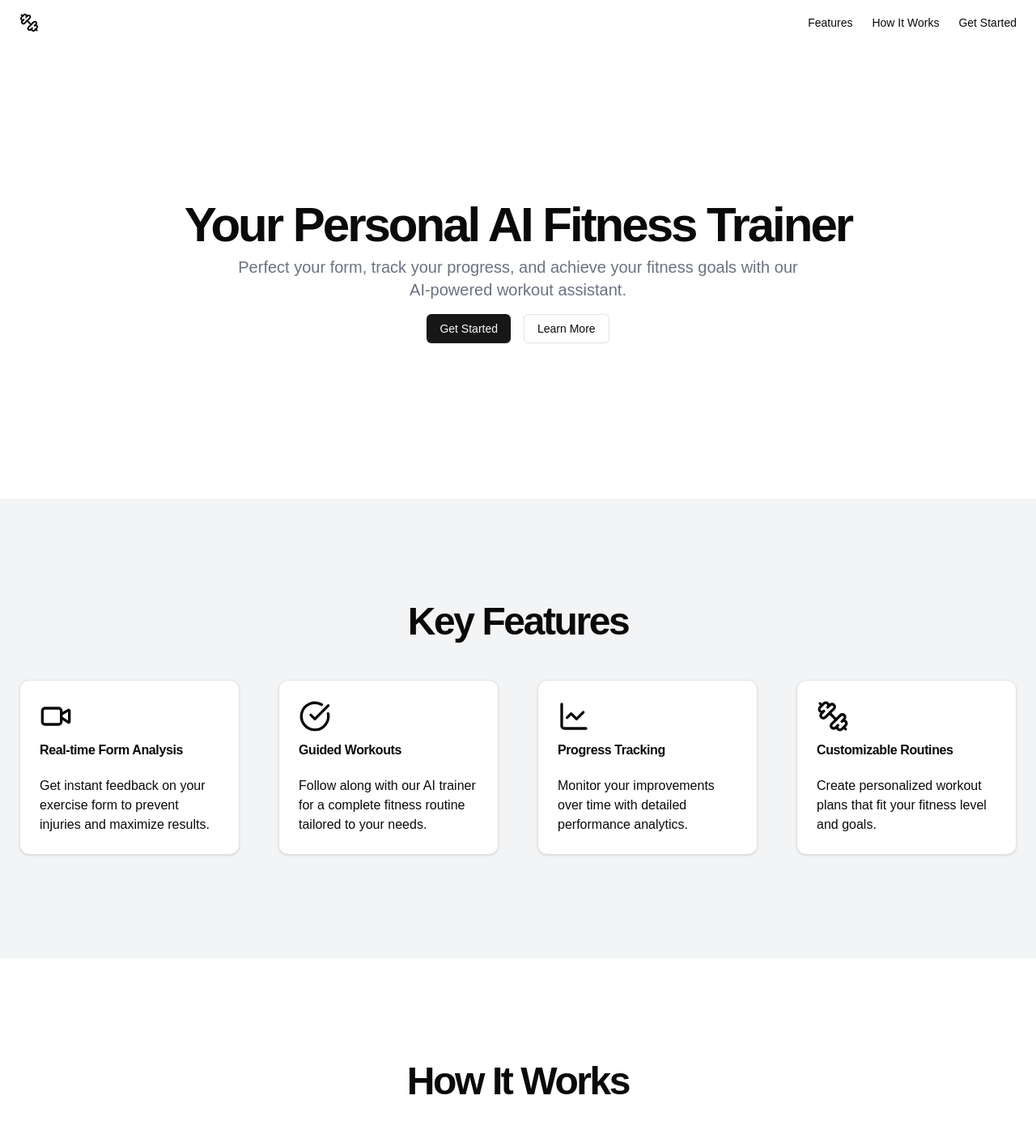
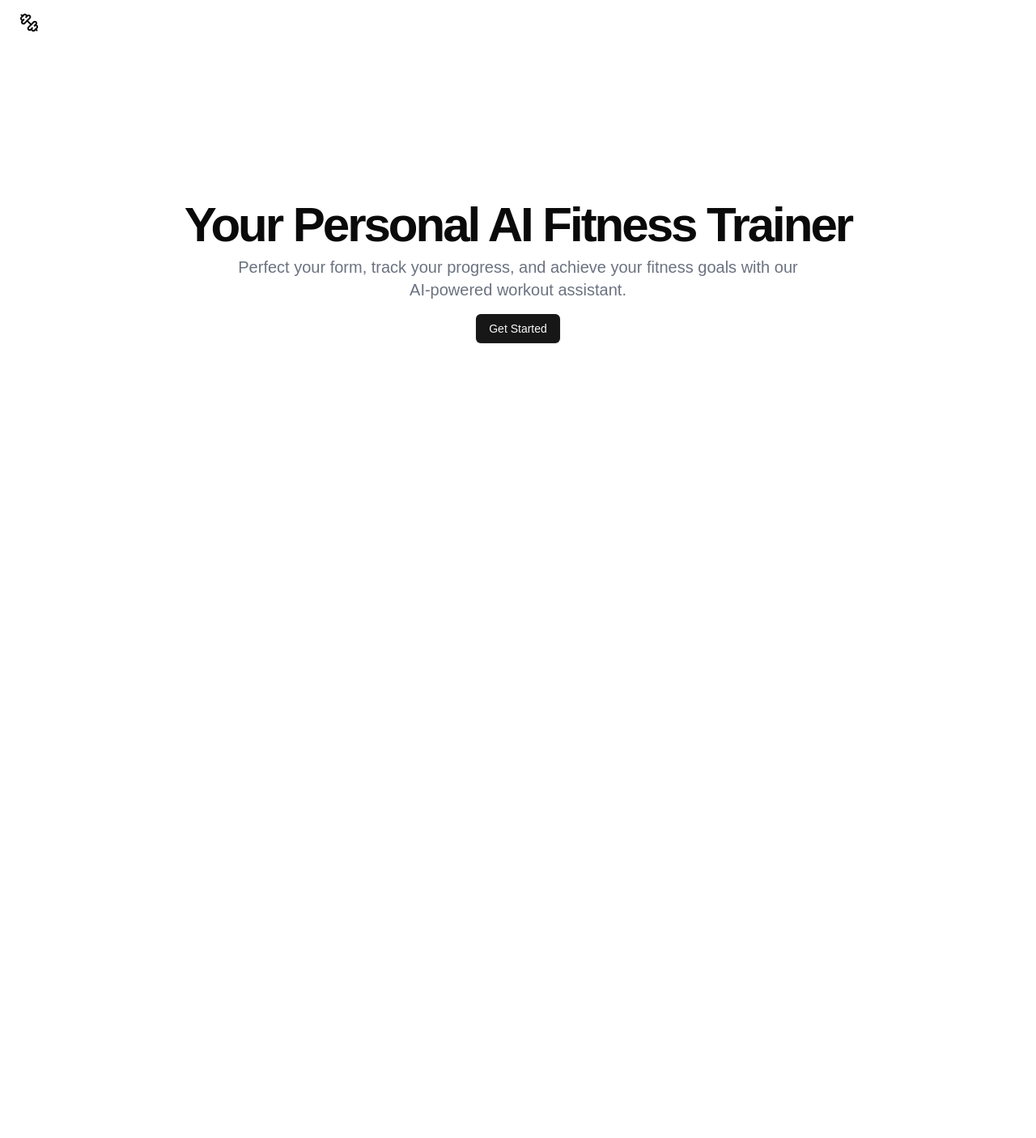
Before and after one commit to aniketkatkar97/fitness-trainer, a Next.js app: page / in a window 1280 px wide. Shown: the top 1406 px of the page at 81% size. After the commit the page ends 800 px from the top, so only its background shows below. Built offline with nearby package versions, Linux system fonts and the light colour scheme.

Commit message:
update exercise count, order, and readme file

```diff
--- a/src/components/ExerciseDashboard/ExerciseDashboard.tsx
+++ b/src/components/ExerciseDashboard/ExerciseDashboard.tsx
@@ -22,7 +22,8 @@ function ExerciseDashboard() {
           gutter={[16, 16]}
           style={{ height: "100%" }}
         >
-          <Col>
+          <Col offset={4}>
+            <strong>You will have to perform 5 reps for each exercise</strong>
             <Steps
               current={currentExercise.key}
               percent={(repCount / totalReps) * 100}
--- a/src/components/landing-page.tsx
+++ b/src/components/landing-page.tsx
@@ -1,7 +1,7 @@
-import { Button } from '@/components/ui/button';
-import { Card, CardContent, CardHeader, CardTitle } from '@/components/ui/card';
-import { CheckCircle, Dumbbell, LineChart, Video } from 'lucide-react';
-import Link from 'next/link';
+import { Button } from "@/components/ui/button";
+import { Card, CardContent, CardHeader, CardTitle } from "@/components/ui/card";
+import { CheckCircle, Dumbbell, LineChart, Video } from "lucide-react";
+import Link from "next/link";
 
 export default function LandingPage() {
   return (
@@ -11,7 +11,7 @@ export default function LandingPage() {
           <Dumbbell className="h-6 w-6" />
           <span className="sr-only">Fitness Trainer</span>
         </Link>
-        <nav className="ml-auto flex gap-4 sm:gap-6">
+        {/* <nav className="ml-auto flex gap-4 sm:gap-6">
           <Link
             className="text-sm font-medium hover:underline underline-offset-4"
             href="#features"
@@ -30,7 +30,7 @@ export default function LandingPage() {
           >
             Get Started
           </Link>
-        </nav>
+        </nav> */}
       </header>
       <main className="flex-1">
         <section className="w-full py-12 md:py-24 lg:py-32 xl:py-48">
@@ -49,14 +49,11 @@ export default function LandingPage() {
                 <Button asChild>
                   <Link href="/workout">Get Started</Link>
                 </Button>
-                <Button asChild variant="outline">
-                  <Link href="#how-it-works">Learn More</Link>
-                </Button>
               </div>
             </div>
           </div>
         </section>
-        <section
+        {/* <section
           id="features"
           className="w-full py-12 md:py-24 lg:py-32 bg-gray-100 dark:bg-gray-800"
         >
@@ -185,7 +182,8 @@ export default function LandingPage() {
             Privacy
           </Link>
         </nav>
-      </footer>
+      </footer> */}
+      </main>
     </div>
   );
 }
--- a/src/contexts/ExerciseStatsProvider.tsx
+++ b/src/contexts/ExerciseStatsProvider.tsx
@@ -31,7 +31,7 @@ const ExerciseStatsProvider: FC<ExerciseStatsProviderProps> = ({
 }) => {
   const [exercises, setExercises] =
     useState<ExerciseDetails[]>(initialExercises);
-  const [totalReps, setTotalReps] = useState(2);
+  const [totalReps, setTotalReps] = useState(5);
   const [halfRepCompleted, setHalfRepCompleted] = useState(false);
   const [currentExercise, setCurrentExercise] = useState<ExerciseDetails>(
     exercises[0]
--- a/src/enums/exercise.enum.ts
+++ b/src/enums/exercise.enum.ts
@@ -1,8 +1,7 @@
 export enum Exercises {
+  Squats = "Squats",
   Lunges = "Lunges",
-  Planks = "Planks",
   Pushups = "Pushups",
-  Squats = "Squats",
 }
 
 export enum ExerciseStatus {
```
Also changed, not shown: 1 other file (tests, documents, lock files or other folders).
